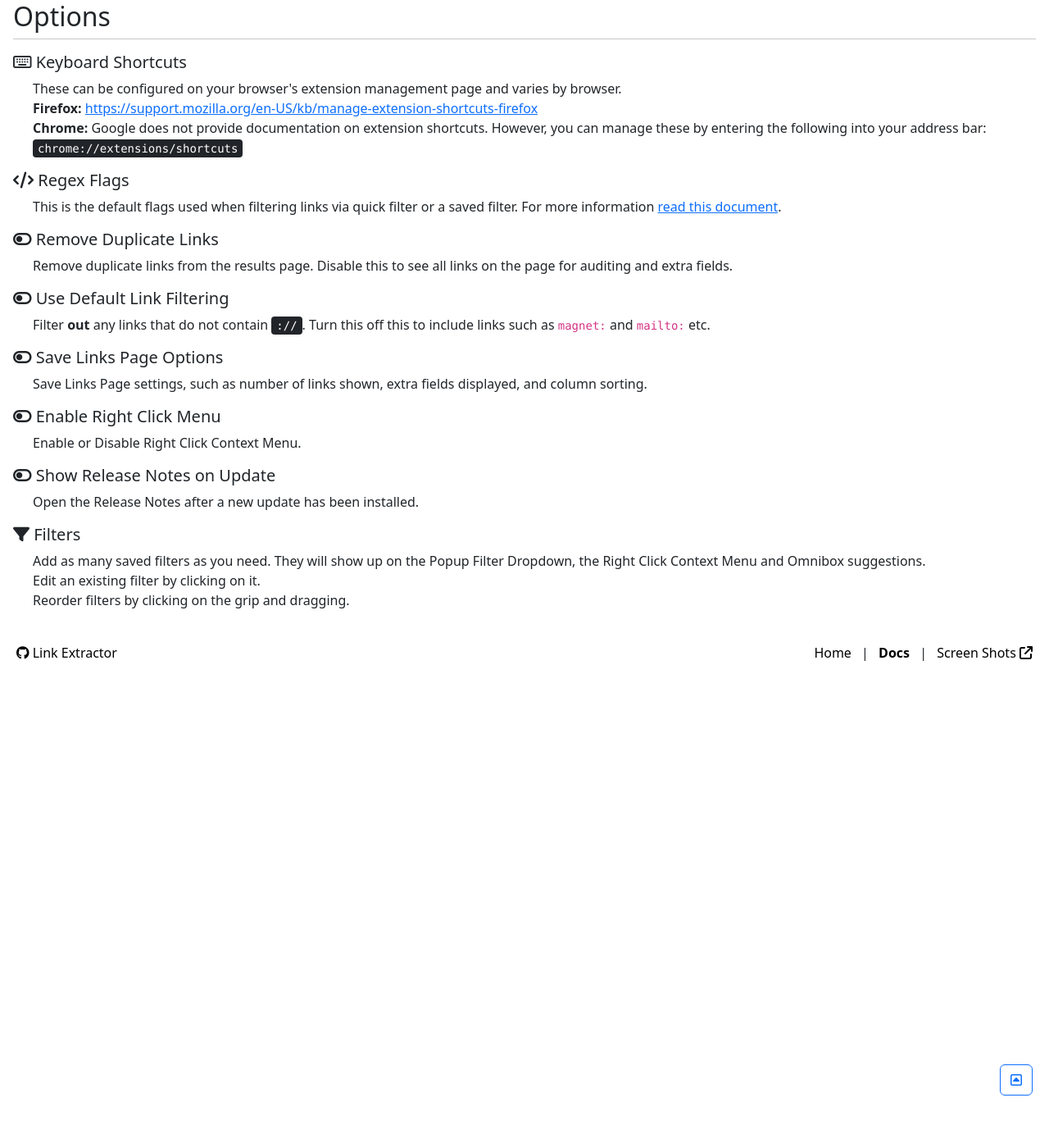
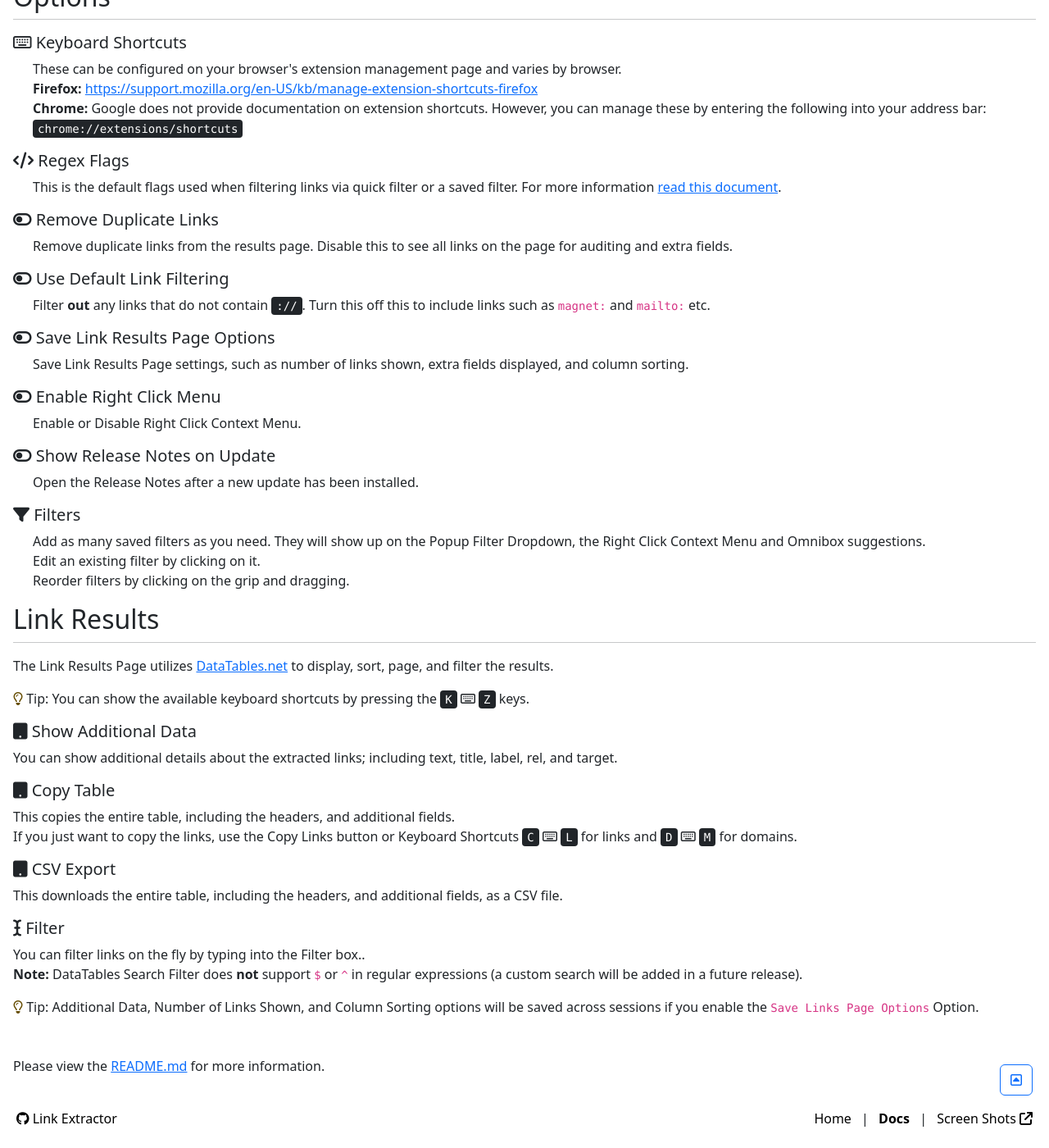
Before and after one commit to cssnr/link-extractor-site, a Jekyll site: the page built from docs.html, in a window 1280 px wide and 1400 px high, scrolled down 1781 px. Shown: the whole window at 82% size. Built offline with Jekyll 4.4.1, drawn with Linux system fonts in a browser that asks for light colours; comment, search, counter and statistics services are not loaded; before the commit the page ends 2613 px from its top, so only the background shows below that; some of the changed text lies outside the part shown.

Commit message:
Add Documentation for Links Page

```diff
--- a/docs.html
+++ b/docs.html
@@ -7,9 +7,7 @@ description: Documentation and Instructions for configuring and using Link Extra
 
 <h1><i class="fa-regular fa-file-lines"></i> {{ page.title }}</h1>
 
-<p class="lead"><a href="#configure">Configure</a> | <a href="#usage">Usage</a> | <a href="#options">Options</a></p>
-
-<p>Please view the <a href="{{ site.github_url }}?tab=readme-ov-file#readme" target="_blank">README.md</a> for more information.</p>
+<p class="lead"><a href="#configure">Configure</a> | <a href="#usage">Usage</a> | <a href="#options">Options</a> | <a href="#links">Link Results</a></p>
 
 <h2 id="configure">Configure</h2>
 <hr class="mt-0">
@@ -21,7 +19,7 @@ description: Documentation and Instructions for configuring and using Link Extra
     <li><strong>Chrome</strong>, click the Pin icon.<br></li>
 </ul>
 
-<div class="mb-2">
+<div class="mb-3">
     <img src="/media/images/chrome-pin.jpg" class="img-thumbnail" alt="Chrome Pin Extension" width="360">
     <img src="/media/images/firefox-pin.jpg" class="img-thumbnail" alt="Chrome Pin Extension" width="360">
 </div>
@@ -69,9 +67,7 @@ description: Documentation and Instructions for configuring and using Link Extra
     <span class="fw-bold">Firefox</span> does not allow using the Omnibox unless you have granted host permissions to the web extension.<br>
 </p>
 
-<div class="mb-2">
-    <img src="/media/images/chrome-omnibox.jpg" class="img-thumbnail" alt="Chrome Pin Extension" width="560">
-</div>
+<div class="mb-3"><img src="/media/images/chrome-omnibox.jpg" class="img-thumbnail" alt="Chrome Pin Extension" width="560"></div>
 
 <h2 id="options">Options</h2>
 <hr class="mt-0">
@@ -97,9 +93,7 @@ description: Documentation and Instructions for configuring and using Link Extra
 </p>
 
 <h5><i class="fa-solid fa-toggle-off"></i> Remove Duplicate Links</h5>
-<p class="ps-4">
-    Remove duplicate links from the results page. Disable this to see all links on the page for auditing and extra fields.
-</p>
+<p class="ps-4">Remove duplicate links from the results page. Disable this to see all links on the page for auditing and extra fields.</p>
 
 <h5><i class="fa-solid fa-toggle-off"></i> Use Default Link Filtering</h5>
 <p class="ps-4">
@@ -107,10 +101,8 @@ description: Documentation and Instructions for configuring and using Link Extra
     Turn this off this to include links such as <code>magnet:</code> and <code>mailto:</code> etc.
 </p>
 
-<h5><i class="fa-solid fa-toggle-off"></i> Save Links Page Options</h5>
-<p class="ps-4">
-    Save Links Page settings, such as number of links shown, extra fields displayed, and column sorting.
-</p>
+<h5><i class="fa-solid fa-toggle-off"></i> Save Link Results Page Options</h5>
+<p class="ps-4">Save Link Results Page settings, such as number of links shown, extra fields displayed, and column sorting.</p>
 
 <h5><i class="fa-solid fa-toggle-off"></i> Enable Right Click Menu</h5>
 <p class="ps-4">Enable or Disable Right Click Context Menu.</p>
@@ -124,3 +116,46 @@ description: Documentation and Instructions for configuring and using Link Extra
     Edit an existing filter by clicking on it.<br>
     Reorder filters by clicking on the grip and dragging.
 </p>
+
+<h2 id="links">Link Results</h2>
+<hr class="mt-0">
+
+<p>
+    The Link Results Page utilizes <a href="https://datatables.net/" target="_blank" rel="noopener">DataTables.net</a>
+    to display, sort, page, and filter the results.
+</p>
+
+<p>
+    <i class="fa-regular fa-lightbulb text-warning-emphasis"></i>
+    Tip: You can show the available keyboard shortcuts by pressing the <kbd>K</kbd> <i class="fa-regular fa-keyboard"></i> <kbd>Z</kbd> keys.
+</p>
+
+<h5><i class="fa-solid fa-tablet-button"></i> Show Additional Data</h5>
+<p>You can show additional details about the extracted links; including text, title, label, rel, and target.</p>
+
+<h5><i class="fa-solid fa-tablet-button"></i> Copy Table</h5>
+<p>
+    This copies the entire table, including the headers, and additional fields.
+    <br>
+    If you just want to copy the links, use the Copy Links button or Keyboard Shortcuts
+    <kbd>C</kbd> <i class="fa-regular fa-keyboard"></i> <kbd>L</kbd> for links and
+    <kbd>D</kbd> <i class="fa-regular fa-keyboard"></i> <kbd>M</kbd> for domains.
+</p>
+
+<h5><i class="fa-solid fa-tablet-button"></i> CSV Export</h5>
+<p>This downloads the entire table, including the headers, and additional fields, as a CSV file.</p>
+
+<h5><i class="fa-solid fa-i-cursor"></i> Filter</h5>
+<p>
+    You can filter links on the fly by typing into the Filter box..<br>
+    <strong>Note:</strong> DataTables Search Filter does <strong>not</strong> support <code>$</code> or <code>^</code> in regular expressions
+    (a custom search will be added in a future release).
+</p>
+
+<p>
+    <i class="fa-regular fa-lightbulb text-warning-emphasis"></i>
+    Tip: Additional Data, Number of Links Shown, and Column Sorting options will be saved
+    across sessions if you enable the <code>Save Links Page Options</code> Option.
+</p>
+
+<p class="mt-5">Please view the <a href="{{ site.github_url }}?tab=readme-ov-file#readme" target="_blank">README.md</a> for more information.</p>
```
